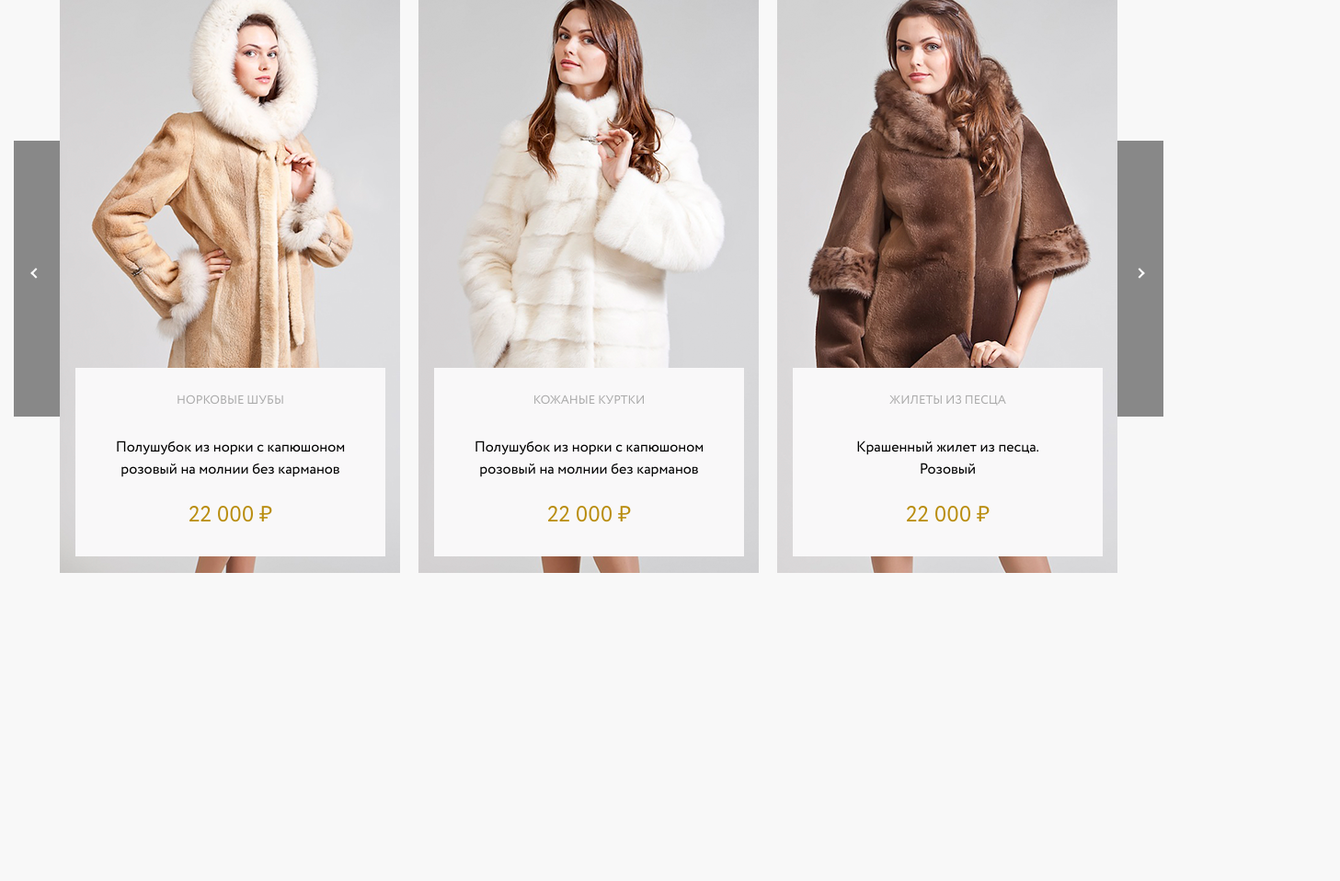
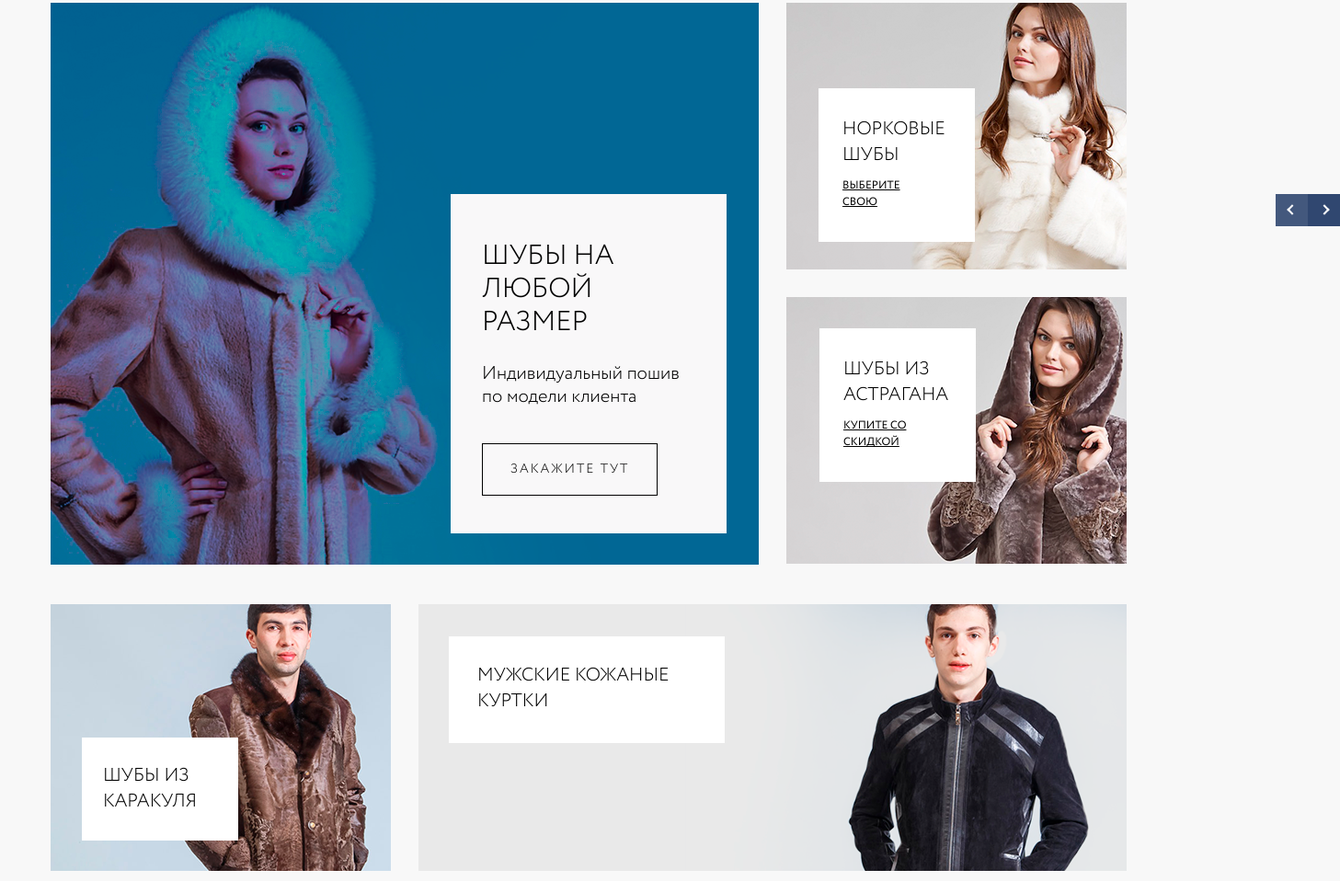
Before and after one commit to BorisMaximenko/WE-Test, a website built with webpack: page src/index.html in a window 1280 px wide. Shown: the part 169-1127 px from the top of the page at 92% size, 1457 px wide, since content can reach past the window. Before the commit the page ends 870 px from the top, so only its background shows below. Built offline with nearby package versions, Linux system fonts and the light colour scheme.

Commit message:
09/03section hero slider

```diff
--- a/src/index.html
+++ b/src/index.html
@@ -96,7 +96,111 @@
 
   </header>
 
-  <main class="container">
+  <main>
+
+    <section class="hero container">
+
+      <div class="hero__top">
+
+        <div class="hero__top-slider">
+          <div class=" hero__slider">
+
+            <div class="slider__item">
+              <div class="hero__main">
+                <div class="hero__main__image">
+                  <a href="#">
+                    <img src="img/heroslider1.png" alt="">
+                  </a>
+                </div>
+                <div class="hero__main__info">
+                  <div class="hero__main__info-category">ШУБЫ НА ЛЮБОЙ РАЗМЕР</div>
+                  <div class="hero__main__info-naiming">Индивидуальный пошив по модели клиента</div>
+                  <div class="hero__main-dropbtn">
+                    <a href="#">ЗАКАЖИТЕ ТУТ</a>
+                  </div>
+                </div>
+              </div>
+            </div>
+
+            <div class="slider__item">
+              <div class="hero__main">
+                <div class="hero__main__image">
+                  <a href="#">
+                    <img src="img/heroslider1 2.png" alt="">
+                  </a>
+                </div>
+                <div class="hero__main__info">
+                  <div class="hero__main__info-category">ШУБЫ НА ЛЮБОЙ РАЗМЕР</div>
+                  <div class="hero__main__info-naiming">Индивидуальный пошив по модели клиента</div>
+                  <div class="hero__main-dropbtn">
+                    <a href="#">ЗАКАЖИТЕ ТУТ</a>
+                  </div>
+                </div>
+              </div>
+            </div>
+
+            <div class="slider__item">
+              <div class="hero__main">
+                <div class="hero__main__image">
+                  <a href="#">
+                    <img src="img/heroslider1 3.png" alt="">
+                  </a>
+                </div>
+                <div class="hero__main__info">
+                  <div class="hero__main__info-category">ШУБЫ НА ЛЮБОЙ РАЗМЕР</div>
+                  <div class="hero__main__info-naiming">Индивидуальный пошив по модели клиента</div>
+                  <div class="hero__main-dropbtn">
+                    <a href="#">ЗАКАЖИТЕ ТУТ</a>
+                  </div>
+                </div>
+              </div>
+            </div>
+
+          </div>
+        </div>
+
+        <div class="hero__top-right">
+          <div class="hero__top-right-t">
+            <a class="hero__link" href="#">
+              <img src="/src/img/herott.png" alt="">
+              <div class="hero__content hero__content-tt">
+                НОРКОВЫЕ ШУБЫ
+                <p class="hero__content-bot">ВЫБЕРИТЕ <br> СВОЮ</p>
+              </div>
+            </a>
+          </div>
+          <div class="hero__top-right-b">
+            <a class="hero__link" href="#">
+              <img src="/src/img/herotb.png" alt="">
+              <div class="hero__content hero__content-tb">
+                ШУБЫ ИЗ АСТРАГАНА
+                <p class="hero__content-bot">КУПИТЕ СО СКИДКОЙ</p>
+              </div>
+            </a>
+          </div>
+        </div>
+      </div>
+
+      <div class="hero__bot">
+        <div class="hero__bot-left">
+          <a class="hero__link" href="#">
+            <img src="/src/img/herobl.png" alt="">
+            <div class="hero__content hero__content-bl">
+              Шубы из каракуля
+            </div>
+          </a>
+        </div>
+        <div class="hero__bot-right">
+          <a class="hero__link" href="#">
+            <img src="/src/img/herobr.png" alt="">
+            <div class="hero__content hero__content-br">
+              МУЖСКИЕ КОЖАНЫЕ КУРТКИ
+            </div>
+          </a>
+        </div>
+      </div>
+
+    </section>
 
   </main>
 
@@ -112,9 +216,7 @@
 
 <div class="wrapper container">
 
-
   <div class="slider">
-
     <div class="slider__item">
       <div class="tovar">
         <div class="tovar__image">
@@ -269,16 +371,11 @@
     </div>
 
 
-
-
-
-
-
-
-  <script src="https://code.jquery.com/jquery-3.6.3.min.js"></script>
-  <script src="scripts/slick.min.js"></script>
-  <script src="scripts/firstslider.js"></script>
-</div>
+    <script src="https://code.jquery.com/jquery-3.6.3.min.js"></script>
+    <script src="scripts/slick.min.js"></script>
+    <script src="scripts/firstslider.js"></script>
+    <script src="scripts/heroslider.js"></script>
+  </div>
 </div>
 
 </body>
--- a/src/index.scss
+++ b/src/index.scss
@@ -7,4 +7,5 @@
 @import "style/global/container.scss";
 @import "style/blocks/header.scss";
 @import "style/blocks/slider.scss";
+@import "style/blocks/hero.scss";
 @import 'style/style';
--- /dev/null
+++ b/src/scripts/heroslider.js
@@ -0,0 +1,9 @@
+$(document).ready(function(){
+
+    $('.hero__slider').slick({
+        autoplay: true,
+        autoplaySpeed: 2000,
+        prevArrow: '<span class="prev_arrow_main"><i class="fa-solid button-arrow fa-arrow-right"></i></span>',
+        nextArrow: '<span class="next_arrow_main"><i class="fa-solid button-arrow fa-arrow-left"></i></span>'
+       });
+});
--- /dev/null
+++ b/src/style/blocks/hero.scss
@@ -0,0 +1,175 @@
+.hero {
+    padding-top: 30px;
+
+
+    &__top {
+        display: flex;
+        justify-content: space-between;
+        padding-bottom: 36px;
+
+        &-slider {
+            width: 770px;
+            height: 611px;
+        }
+
+        &-right-t {
+            position: relative;
+            padding-bottom: 22px;
+        }
+
+        &-right-b {
+            position: relative;
+        }
+    }
+
+    &__link {
+        position: relative;
+        display: block;
+    }
+
+    &__bot {
+        display: flex;
+        align-items: center;
+        justify-content: space-between;
+
+        &-left,
+        &-right {
+            position: relative;
+        }
+
+    }
+
+    &__content {
+        position: absolute;
+        background: $lightest;
+        font-size: 20px;
+        line-height: 28px;
+        font-weight: 300;
+        text-transform: uppercase;
+
+        &-bot {
+            font-weight: 400;
+            font-size: 12px;
+            line-height: 18px;
+            padding-top: 10px;
+            text-decoration: underline;
+        }
+
+        &-bl {
+            padding: 28px 40px 28px 23px;
+            max-width: 170px;
+            bottom: 41px;
+            left: 34px;
+        }
+
+        &-br {
+            max-width: 300px;
+            padding: 29px 54px 31px 31px;
+            top: 35px;
+            left: 33px;
+        }
+
+        &-tt {
+            padding: 31px 28px 34px 26px;
+            top: 93px;
+            left: 35px;
+            max-width: 170px;
+
+        }
+
+        &-tb {
+            padding: 31px 28px 34px 26px;
+            top: 34px;
+            left: 36px;
+            max-width: 170px;
+        }
+    }
+
+    &__main {
+    width: 100%;
+    position: relative;
+    cursor: pointer;
+
+        &__image {
+            position: relative;
+        }
+
+        &__info {
+            position: absolute;
+            bottom: 42px;
+            left: 435px;
+            right: 35px;
+            background: #f9f8f9;
+            text-align: center;
+            padding: 50px 50px 41px 34px;
+            text-align: left;
+
+            &-category {
+                font-size: 30px;
+                font-weight: 300;
+                line-height: 36px;
+                padding-bottom: 25px;
+
+            }
+
+            &-naiming {
+                font-size: 20px;
+                line-height: 25px;
+                font-weight: 300;
+                padding-bottom: 38px;
+            }
+
+            &-art {
+                display: none;
+            }
+
+            &-price {
+                color: #b98d0f;
+                font-size: 24px;
+            }
+        }
+
+        &-dropbtn {
+            display: inline-block;
+            background-color: transparent;
+            color: $darkest;
+            border: 1px solid $darkest;
+            font-size: 14px;
+            line-height: 25px;
+            font-weight: 300;
+            padding: 15px 30px;
+            letter-spacing: 2px;
+        }
+    }
+
+}
+
+.prev_arrow_main,
+.next_arrow_main {
+    cursor: pointer;
+    width: 35px;
+    height: 35px;
+    display: block;
+}
+
+.prev_arrow_main {
+   background: #304770 ;
+   opacity: .9;
+   position: absolute;
+   left: 1387px;
+   top: 380px;
+   z-index: 20;
+}
+
+.next_arrow_main {
+    background: #304770 ;
+    position: absolute;
+    left: 1422px;
+    top: 380px;
+}
+
+.button-arrow {
+    position: absolute;
+    top: 13px;
+    right: 13px;
+}
--- a/src/style/blocks/slider.scss
+++ b/src/style/blocks/slider.scss
@@ -70,8 +70,6 @@
 
     &__info {
         position: absolute;
-        z-index: 2;
-
         bottom: 26px;
         left: 27px;
         right: 26px;
@@ -108,13 +106,17 @@
     font-size: 14px;
     padding: 20px 115px;
     position: absolute;
-    z-index: 3;
     display: none;
     left: 28px;
     right: 27px;
     bottom: -35px;
+    letter-spacing: 2px;
 }
 
 .tovar:hover .dropbtn {
     display: block;
 }
+
+.wrapper {
+    margin-top: 200px;
+}
```
Also changed, not shown: src/img/herobl.png (added), src/img/herobr.png (added), src/img/heroslider1 2.png (added), src/img/heroslider1 3.png (added), src/img/heroslider1.png (added), src/img/herotb.png (added), src/img/herott.png (added), src/img/Прямоугольник 1 kопировать.svg (added).
